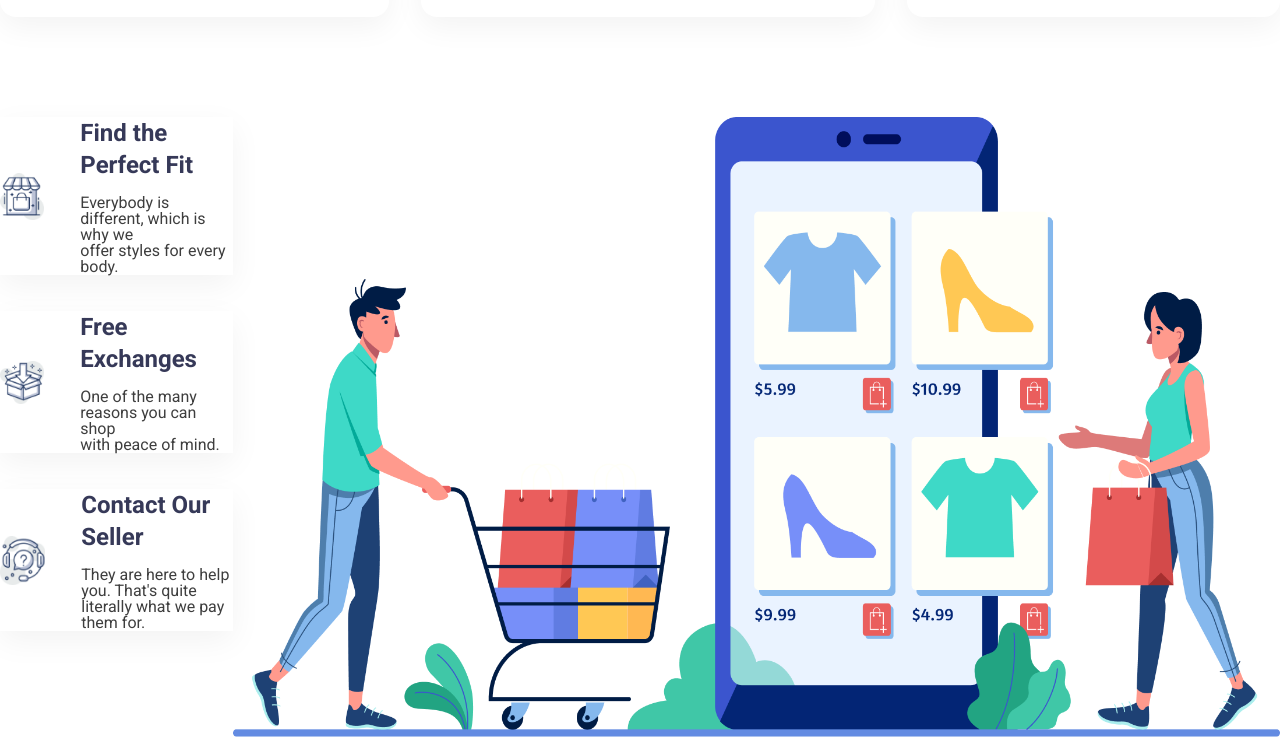
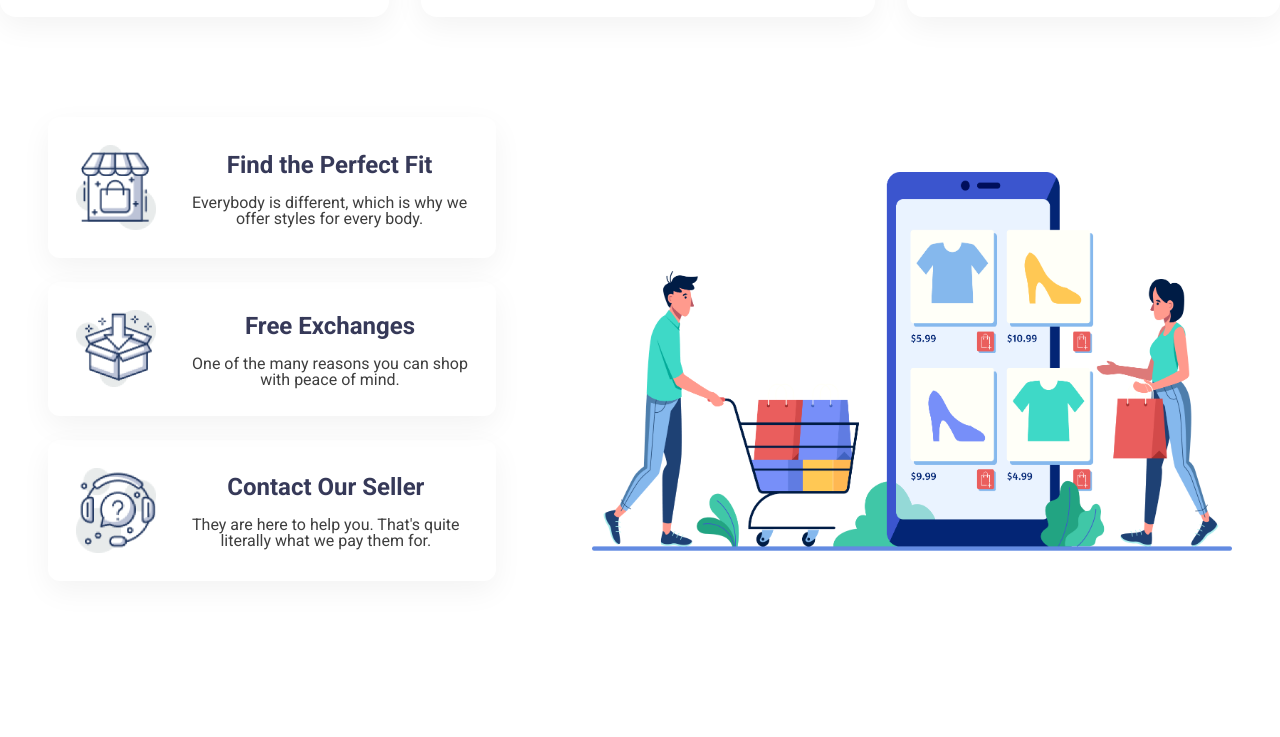
Before and after one commit to mdshahed1971/penguin-fashion, a plain HTML site: page index.html in a window 1280 px wide. Shown: the part 2286-3023 px from the top of the page. After the commit the page ends 2991 px from the top, so only its background shows below. Drawn offline with nearby package versions, Linux system fonts and the light colour scheme.

Commit message:
added seller

```diff
--- a/index.html
+++ b/index.html
@@ -139,15 +139,15 @@
 
   <!-- man-jacket end -->
   <!-- seller start -->
-   <section class="container mx-auto">
-    <div class="flex">
-        <!-- seller-content start -->
+   <section class="container mx-auto mb-[100px]">
+    <div class="flex justify-center gap-24 flex-col-reverse lg:flex-row items-center">
+        <!-- content-part start -->
        <div>
         <!-- cart -->
-       <div class="flex items-center gap-9 mb-9 bg-[#FFF]" style="box-shadow: 0px 10px 30px 0px rgba(0, 0, 0, 0.05);">
+       <div class="flex items-center gap-9 mb-6 bg-[#FFF] p-7 rounded-xl flex-col lg:flex-row text-center" style="box-shadow: 0px 10px 30px 0px rgba(0, 0, 0, 0.05);">
         <!-- cart-img -->
         <div class="w-20">
-            <img src="./img/image 12.png" alt="">
+            <img src="./img/image 12.png" alt="" class="w-full">
         </div>
         <!-- cart-img -->
          <!-- cart-content -->
@@ -160,10 +160,10 @@
        </div>
    <!-- cart -->
     <!-- cart -->
-       <div class="flex items-center gap-9 mb-9" style="box-shadow: 0px 10px 30px 0px rgba(0, 0, 0, 0.05);">
+       <div class="flex items-center gap-9 mb-6 p-7 rounded-xl flex-col lg:flex-row text-center" style="box-shadow: 0px 10px 30px 0px rgba(0, 0, 0, 0.05);">
         <!-- cart-img -->
         <div class="w-20">
-            <img src="img/image 13.png" alt="">
+            <img src="img/image 13.png" alt="" class="w-full">
         </div>
         <!-- cart-img -->
          <!-- cart-content -->
@@ -176,10 +176,10 @@
        </div>
    <!-- cart -->
     <!-- cart -->
-       <div class="flex items-center gap-9 mb-9" style="box-shadow: 0px 10px 30px 0px rgba(0, 0, 0, 0.05);">
+       <div class="flex items-center gap-9 mb-6 p-7 rounded-xl flex-col lg:flex-row text-center" style="box-shadow: 0px 10px 30px 0px rgba(0, 0, 0, 0.05);">
         <!-- cart-img -->
         <div class="w-20">
-            <img src="./img/image 14.png" alt="">
+            <img src="./img/image 14.png" alt="" class="w-full">
         </div>
         <!-- cart-img -->
          <!-- cart-content -->
@@ -191,13 +191,13 @@
         <!-- cart-content -->
        </div>
     </div>
-    <!-- seller-content end -->
+    <!-- content-part end -->
      <!-- cart -->
-      <!-- seller-img start -->
-    <div>
-        <img src="./img/XMLID 1.png" alt="">
+      <!-- img-part start-->
+    <div class="md:w-1/2">
+        <img src="./img/XMLID 1.png" alt="" class="w-full">
     </div>
-    <!-- seller-img end -->
+    <!-- img-part end -->
 </div>
    </section>
   <!-- seller end -->
```
